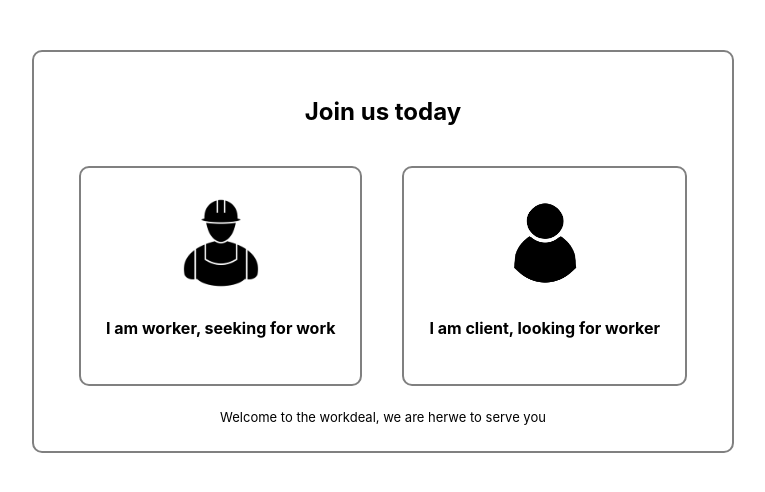
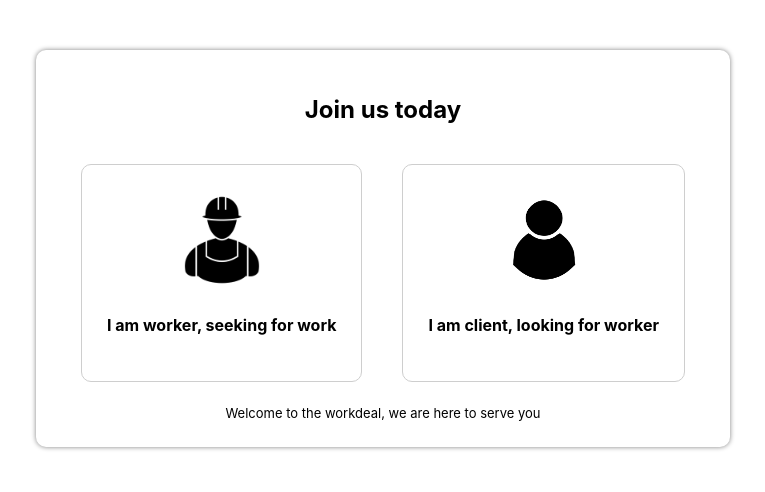
Before and after one commit to college-project-2023/workdeal, a React (Create React App) app: page / in a window 1280 px wide. Shown: the top 492 px of the page, without its empty margins (257-1022 px from the left). Built offline with nearby package versions, Linux system fonts and the light colour scheme.

Commit message:
workdeal

```diff
--- a/src/component/sign-up-type/type-user.css
+++ b/src/component/sign-up-type/type-user.css
@@ -1,16 +1,21 @@
 .divtypeuser{
-    border: 2px;
+    border: 1px;
     padding: 25px;
     margin: 20px;
     border-style: solid;
-    border-color:gray;
+    border-color:rgb(206, 206, 206);
     border-radius: 10px;
     height: fit-content;
     width: fit-content;
 }
 
 .divtypeuser:hover{
-    border-color: greenyellow;
+    border-color: rgb(40, 115, 119);
+    box-shadow: 0px 0px 5px rgb(31, 124, 105);
+}
+
+.divtypeuser:hover > img{
+    transform: scale(1.05);
 }
 
 .worker{
--- a/src/pages/sign-up-type.css
+++ b/src/pages/sign-up-type.css
@@ -1,10 +1,11 @@
 .maindiv{
-    border: 2px;
+    border: 0px;
     padding: 25px;
     border-style: solid;
     border-color:gray;
     margin: 50px;
     border-radius: 10px;
+    box-shadow:  0 0 5px gray;
     height: fit-content;
     width: fit-content;
 }
@@ -15,4 +16,6 @@
 
 .typecontainer{
     display: flex;
+    flex-shrink: inherit;
+    flex-wrap: wrap;
 }
--- a/src/pages/sign-up-type.js
+++ b/src/pages/sign-up-type.js
@@ -12,7 +12,7 @@ export const Signuptype = () => {
                 <Typeuser image='worker.png' name='I am worker, seeking for work'/>
                 <Typeuser image='user.png' name="I am client, looking for worker"/>
             </div>
-            <a id='txt_sign_up'>Welcome to the workdeal, we are herwe to serve you</a>
+            <a id='txt_sign_up'>Welcome to the workdeal, we are here to serve you</a>
         </div>
     )
   }
```
